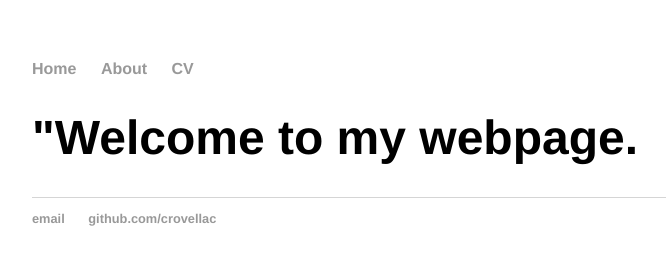
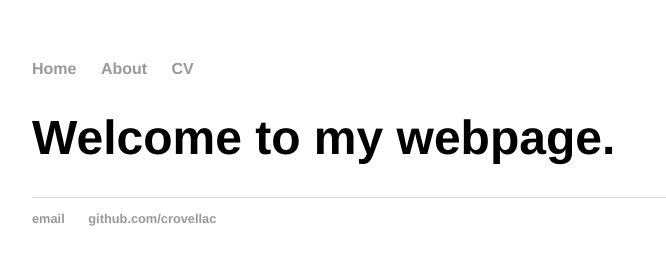
Before and after one commit to crovellac/crovellac.github.io, a plain HTML site: page index.html in a window 1280 px wide. Shown: the whole page, without its empty margins (160-826 px from the left). Drawn offline with Linux system fonts and the light colour scheme.

Commit message:
title fix

```diff
--- a/index.html
+++ b/index.html
@@ -1,9 +1,9 @@
 <!DOCTYPE html>
 <html>
 	<head>
-		<title>Colin Crovella</title>
 		<!-- link to main stylesheet -->
 		<link rel="stylesheet" type="text/css" href="/css/main.css">
+		<title>Colin Crovella</title>
 	</head>
 	<body>
 		<nav>
@@ -15,7 +15,7 @@
 		</nav>
 		<div class="container">
     		<div class="blurb">
-        		<h1>"Welcome to my webpage.</h1>
+        		<h1>Welcome to my webpage.</h1>
     		</div><!-- /.blurb -->
 		</div><!-- /.container -->
 		<footer>
```
